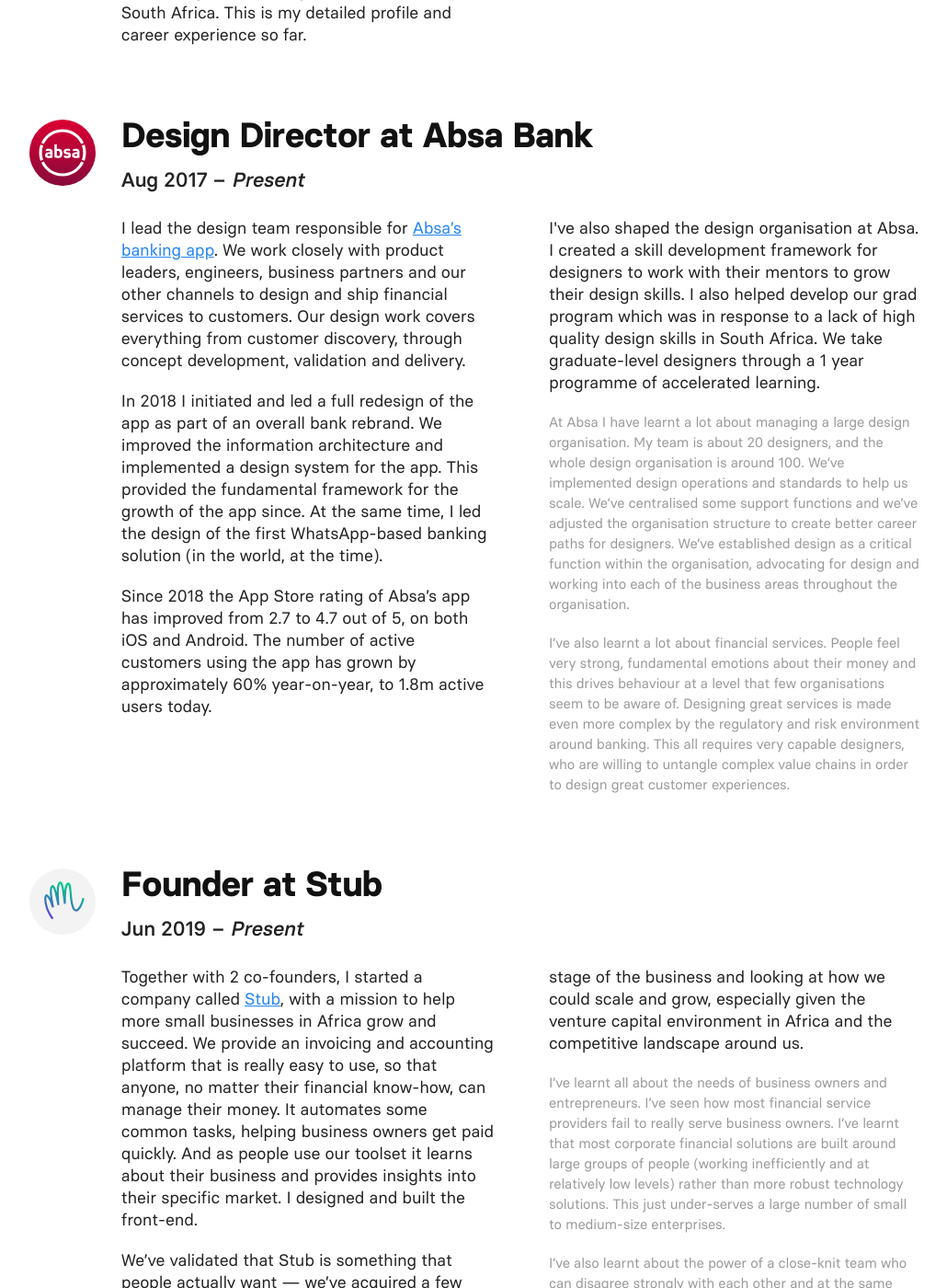
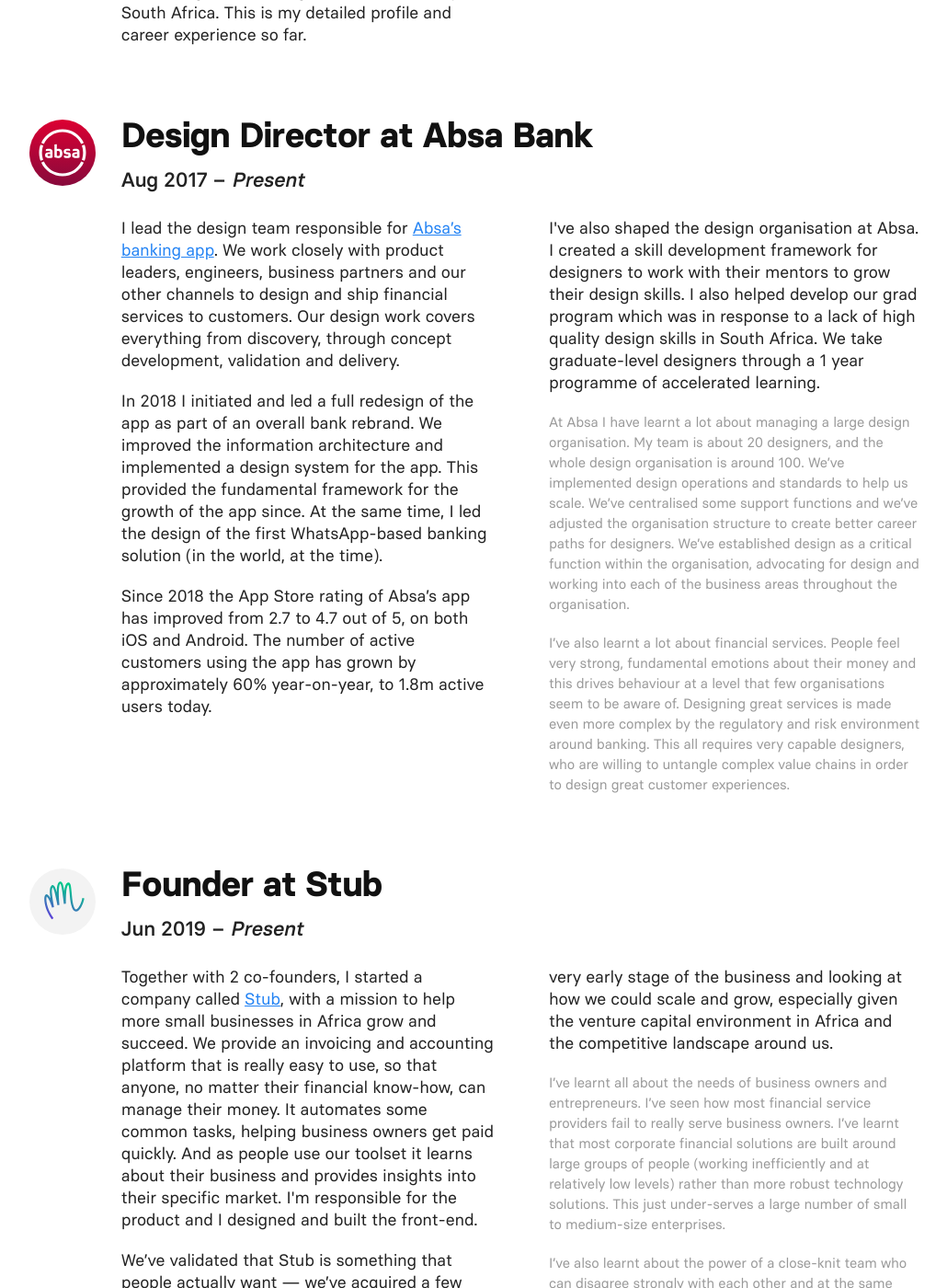
Before and after one commit to stuartwiener/stuartwiener.github.io, a Jekyll site: the page built from experience.html, in a window 1280 px wide and 1400 px high, scrolled down 338 px. Shown: the whole window at 92% size, without its empty margins (73-1103 px from the left). Built offline with Jekyll 4.4.1, drawn with Linux system fonts in a browser that asks for light colours; some of the changed text lies outside the part shown.

Commit message:
more refinement of content

```diff
--- a/experience.html
+++ b/experience.html
@@ -20,12 +20,12 @@
         </div>
     </div>
     <div class="content">
-        <p>I lead the design team responsible for <a href="https://apps.apple.com/za/app/absa-banking/id1085620596" target="_blank">Absa’s banking app</a>. We work closely with product leaders, engineers, business partners and our other channels to design and ship financial services to customers. Our design work covers everything from customer discovery, through concept development, validation and delivery. </p>
+        <p>I lead the design team responsible for <a href="https://apps.apple.com/za/app/absa-banking/id1085620596" target="_blank">Absa’s banking app</a>. We work closely with product leaders, engineers, business partners and our other channels to design and ship financial services to customers. Our design work covers everything from discovery, through concept development, validation and delivery.</p>
         <p>In 2018 I initiated and led a full redesign of the app as part of an overall bank rebrand. We improved the information architecture and implemented a design system for the app. This provided the fundamental framework for the growth of the app since. At the same time, I led the design of the first WhatsApp-based banking solution (in the world, at the time).</p>
         <p>Since 2018 the App Store rating of Absa’s app has improved from 2.7 to 4.7 out of 5, on both iOS and Android. The number of active customers using the app has grown by approximately 60% year-on-year, to 1.8m active users today.</p>
         <p>I've also shaped the design organisation at Absa. I created a skill development framework for designers to work with their mentors to grow their design skills. I also helped develop our grad program which was in response to a lack of high quality design skills in South Africa. We take graduate-level designers through a 1 year programme of accelerated learning.</p>
         <p class="sidebar">At Absa I have learnt a lot about managing a large design organisation. My team is about 20 designers, and the whole design organisation is around 100. We’ve implemented design operations and standards to help us scale. We’ve centralised some support functions and we’ve adjusted the organisation structure to create better career paths for designers. We’ve established design as a critical function within the organisation, advocating for design and working into each of the business areas throughout the organisation.</p>
-        <p class="sidebar">I’ve also learnt a lot about financial services. People feel very strong, fundamental emotions about their money and this drives behaviour at a level that few organisations seem to be aware of. Designing great services is made even more complex by the regulatory and risk environment around banking. This all requires very capable designers, who are willing to untangle complex value chains in order to design great customer experiences. </p>
+        <p class="sidebar">I’ve also learnt a lot about financial services. People feel very strong, fundamental emotions about their money and this drives behaviour at a level that few organisations seem to be aware of. Designing great services is made even more complex by the regulatory and risk environment around banking. This all requires very capable designers, who are willing to untangle complex value chains in order to design great customer experiences.</p>
     </div>
 </div>
 
@@ -38,8 +38,8 @@
         </div>
     </div>
     <div class="content">
-        <p>Together with 2 co-founders, I started a company called <a href="https://stub.africa" target="_blank">Stub</a>, with a mission to help more small businesses in Africa grow and succeed. We provide an invoicing and accounting platform that is really easy to use, so that anyone, no matter their financial know-how, can manage their money. It automates some common tasks, helping business owners get paid quickly. And as people use our toolset it learns about their business and provides insights into their specific market. I designed and built the front-end.</p>
-        <p>We’ve validated that Stub is something that people actually want — we’ve acquired a few passionate (paying) users, and we’re actively building to grow our market. We’re in a very early stage of the business and looking at how we could scale and grow, especially given the venture capital environment in Africa and the competitive landscape around us.</p>
+        <p>Together with 2 co-founders, I started a company called <a href="https://stub.africa" target="_blank">Stub</a>, with a mission to help more small businesses in Africa grow and succeed. We provide an invoicing and accounting platform that is really easy to use, so that anyone, no matter their financial know-how, can manage their money. It automates some common tasks, helping business owners get paid quickly. And as people use our toolset it learns about their business and provides insights into their specific market. I'm responsible for the product and I designed and built the front-end.</p>
+        <p>We’ve validated that Stub is something that people actually want — we’ve acquired a few passionate (paying) customers, and we’re actively building to grow our market. We’re in a very early stage of the business and looking at how we could scale and grow, especially given the venture capital environment in Africa and the competitive landscape around us.</p>
         <p class="sidebar">I’ve learnt all about the needs of business owners and entrepreneurs. I’ve seen how most financial service providers fail to really serve business owners. I’ve learnt that most corporate financial solutions are built around large groups of people (working inefficiently and at relatively low levels) rather than more robust technology solutions. This just under-serves a large number of small to medium-size enterprises.</p>
         <p class="sidebar">I’ve also learnt about the power of a close-knit team who can disagree strongly with each other and at the same time trust one another’s perspective and commitment to getting the right things done.</p>
     </div>
@@ -101,7 +101,7 @@
         </div>
     </div>
     <div class="content">
-        <p>I co-founded an online retail company. We sold and installed audio and media systems for many different clients including schools, theatres and live production venues. I designed the brand, built and managed the website, developed marketing programmes, and managed all of the digital infrastructure, while my cofounder negotiated with our suppliers, managed our inventory and serviced our customers — all while we were both selling as much as we could. </p>
+        <p>I co-founded an online retail company. We sold and installed audio and media systems for many different clients including schools, theatres and live production venues. I designed the brand, built and managed the website, developed marketing programmes, and managed all of the digital infrastructure, while my cofounder negotiated with our suppliers, managed our inventory and serviced our customers — all while we were both selling as much as we could.</p>
         <p class="sidebar">I learnt that winning customer’s is so much more than “build it and they will come”. To differentiate ourselves in a highly competitive and saturated market we tried many strategies — even developing our own line of custom guitar effects pedals. I learnt about the importance of cashflow and of having runway. I learnt that a brand is really about building trust with customers. I learnt to focus on the urgent needs of the day, without neglecting the important needs of the bigger picture. </p>
         <p class="sidebar">Ultimately, in 2018, we decided to close the business as we were all moving into different life stages and we wanted to explore new opportunities. I’m most proud that we’re all still great friends to this day. </p>
     </div>
```
